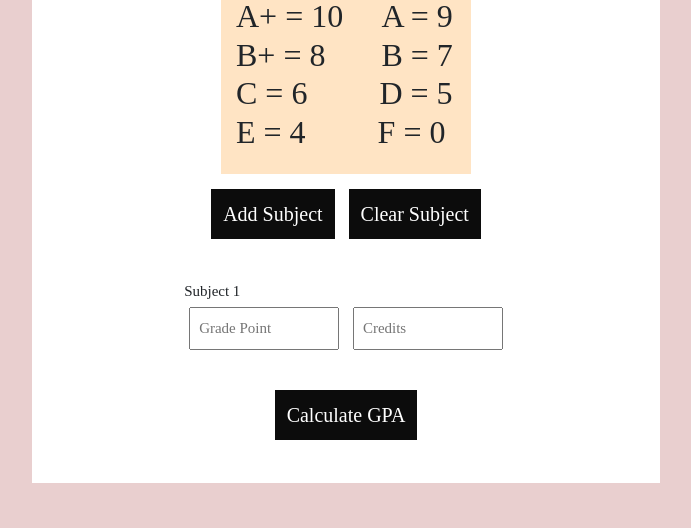
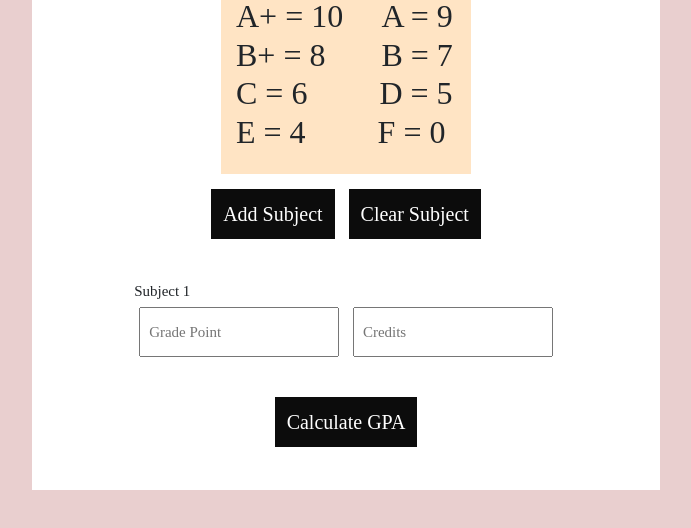
Before and after one commit to Aditya5548/GPA-Calculator, a plain HTML site: page index.html in a window 1280 px wide. Both pictures are taken after a click on the button "Add Subject". Shown: the part 204-732 px from the top of the page, without its empty margins (282-973 px from the left). Drawn offline with nearby package versions, Linux system fonts and the light colour scheme.

Commit message:
Update index.css

```diff
--- a/index.css
+++ b/index.css
@@ -49,7 +49,8 @@ body {
 input{
     padding: 8px;
     margin: 5px;
-    width: 150px;
+    width: 200px;
+    height: 50px;
 }
 .course-inputs {
     margin-bottom: 10px;
```
